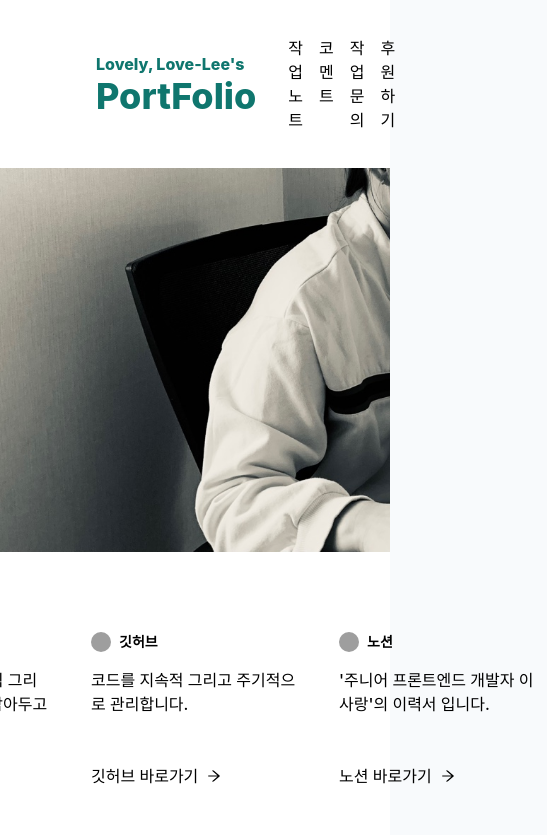
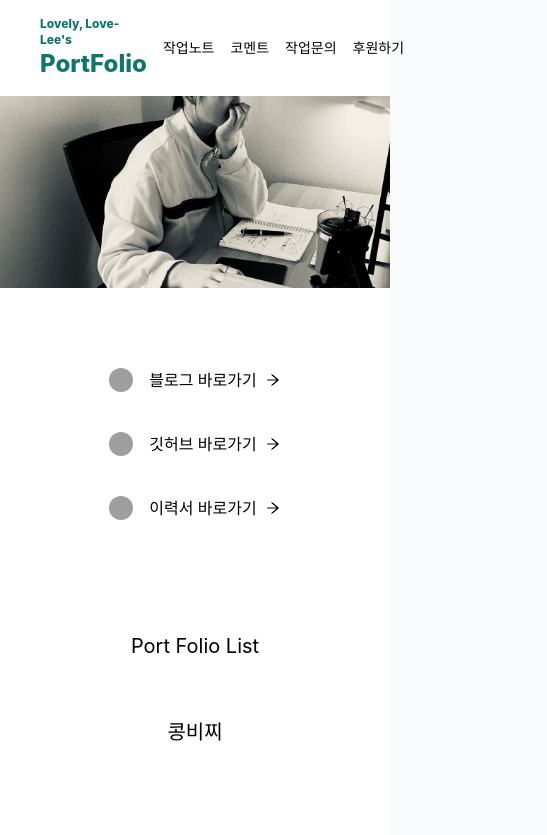
Before and after one commit to twolove-sarang/portFolio, a React (Create React App) app: page / in a window 390 px wide. Shown: the top 835 px of the page, 547 px wide, since content can reach past the window. Built offline with nearby package versions, Linux system fonts and the light colour scheme; grey boxes are pictures that could not be loaded; a web font is replaced by a local one.

Commit message:
responsive

```diff
--- a/src/component/BannerSection.jsx
+++ b/src/component/BannerSection.jsx
@@ -8,7 +8,7 @@ export default function BannerSection() {
         backgroundSize: 'cover',
         backgroundRepeat: 'no-repeat',
       }}
-      className=" bg-teal-700 h-96 w-full"
+      className="bg-teal-700 h-48 md:h-96 w-full"
     ></div>
   );
 }
--- a/src/component/CommentsSection.jsx
+++ b/src/component/CommentsSection.jsx
@@ -3,10 +3,10 @@ import React from 'react';
 export default function CommentsSection() {
   return (
     <>
-      <h1 className="text-center mt-32 text-3xl font-bold">
+      <h1 className="text-center mt-24 md:mt-32 text-xl md:text-3xl font-bold">
         빠른 성장 보다 큰 성장을 하고 싶습니다.
       </h1>
-      <p className="text-center mt-10 mb-32 text-lg mx-auto">
+      <p className="text-center mt-10 mb-32 text-sm md:text-lg mx-auto">
         사람과 사람사이를 이어주는 것,
         <br />
         그리고 보다 나은 생활과 환경을 만드는 것<br />
--- a/src/component/NavbarSection.jsx
+++ b/src/component/NavbarSection.jsx
@@ -3,16 +3,19 @@ import { Link } from 'react-router-dom';
 
 export default function NavbarSection() {
   return (
-    <div className="flex justify-between items-center py-5 px-20">
-      <div className="p-4">
-        <div className="text-md text-teal-700 font-extrabold">
+    <div className="flex justify-between items-center py-4 px-10 md:py-5 md:px-20">
+      <div className="md:p-4">
+        <div className="text-xs md:text-md text-teal-700 font-extrabold">
           Lovely, Love-Lee's
         </div>
-        <Link to={'/'} className="font-extrabold text-4xl text-teal-700">
+        <Link
+          to={'/'}
+          className="font-extrabold text-2xl md:text-4xl text-teal-700"
+        >
           <div>PortFolio</div>
         </Link>
       </div>
-      <div className="flex gap-4 p-4">
+      <div className="flex gap-4 p-4 text-sm md:text-lg shrink-0">
         <Link to={'/note'} className="hover:text-teal-700 hover:font-bold ">
           작업노트
         </Link>
--- a/src/component/PortFolioSection.jsx
+++ b/src/component/PortFolioSection.jsx
@@ -71,8 +71,10 @@ const values = Object.values(portFolioObject);
 export default function PortFolioSection() {
   return (
     <>
-      <div className="text-center mt-32 text-4xl">Port Folio List</div>
-      <div className="flex flex-wrap shrink-0 mt-16 justify-center">
+      <div className="text-center mt-28 md:mt-32 text-xl md:text-4xl">
+        Port Folio List
+      </div>
+      <div className="flex flex-wrap shrink-0 mt-4 md:mt-16 justify-center">
         {values.map((el) => (
           <PortFolioSectionComponent el={el} key={el.name} />
         ))}
--- a/src/component/PortFolioSectionComponent.jsx
+++ b/src/component/PortFolioSectionComponent.jsx
@@ -20,18 +20,18 @@ export default function PortFolioSectionComponent({
   return (
     <div
       style={textStyle}
-      className="text-3xl w-64 h-44 text-center hover:scale-110"
+      className="text-xl w-40 h-28 md:text-3xl md:w-64 md:h-44 text-center hover:scale-110"
       onMouseEnter={handleMouseEnter}
       onMouseLeave={handleMouseLeave}
     >
       {isHover ? (
-        <div className="flex justify-center items-center w-64 h-44">
+        <div className="flex justify-center items-center md:w-64 w-40 h-28 md:h-44">
           <a href={url} className="w-32">
             {script}
           </a>
         </div>
       ) : (
-        <div className="flex justify-center items-center w-64 h-44">
+        <div className="flex justify-center items-center md:w-64 w-40 h-28 md:h-44">
           <a href={url} className="w-32">
             {name}
           </a>
--- a/src/component/SiteSection.jsx
+++ b/src/component/SiteSection.jsx
@@ -16,7 +16,7 @@ const siteSectionObject = {
     script: '코드를 지속적 그리고 주기적으로 관리합니다.',
   },
   notion: {
-    name: '노션',
+    name: '이력서',
     url: 'https://sarang-resume.notion.site/d4e3bcfc978f4b2d94a24c7763c76171',
     img: 'https://upload.wikimedia.org/wikipedia/commons/4/45/Notion_app_logo.png',
     script: `'주니어 프론트엔드 개발자 이사랑'의 이력서 입니다.`,
@@ -25,7 +25,7 @@ const siteSectionObject = {
 const values = Object.values(siteSectionObject);
 export default function SiteSection() {
   return (
-    <div className="flex items-start gap-10 justify-center mt-10">
+    <div className="md:flex items-start gap-10 justify-center mt-10">
       {values.map((el) => (
         <SiteSectionComponent el={el} key={el.name} />
       ))}
--- a/src/component/SiteSectionComponent.jsx
+++ b/src/component/SiteSectionComponent.jsx
@@ -5,17 +5,21 @@ export default function SiteSectionComponent({
   el: { name, url, img, script },
 }) {
   return (
-    <div className="flex-col">
-      <div className="flex items-center gap-2">
-        <img src={img} className="w-5 h-5 rounded-full" alt="name" />
-        <div className="font-bold text-sm">{name}</div>
+    <div className="flex gap-4 md:flex-col mt-10 md:mt-0 justify-center">
+      <div className=" md:flex items-center gap-2 justify-center md:justify-start">
+        <img src={img} className="w-6 h-6 rounded-full" alt="name" />
+        <div className="font-bold text-sm shrink-0 invisible md:visible absolute md:relative">
+          {name}
+        </div>
       </div>
-      <div className="w-52 h-20 my-4 text-md font-medium">{script}</div>
-      <div className="flex items-center">
+      <div className="w-60 mx-auto md:w-52 h-20 my-4 text-md font-medium text-center md:text-left invisible md:visible absolute md:relative">
+        {script}
+      </div>
+      <div className="flex items-center justify-center md:justify-start">
         <a
           href={url}
           className="font-medium text-md hover:mr-4 px-2 duration-300 -ml-2
-          hover:font-bold hover:text-white hover:bg-teal-700 hover:rounded-full"
+          hover:font-bold hover:text-white hover:bg-teal-700 hover:rounded-full shrink-0"
         >
           {name} 바로가기
         </a>
--- a/src/component/StackSection.jsx
+++ b/src/component/StackSection.jsx
@@ -9,7 +9,7 @@ const stackObject = {
     level: '10',
   },
   javascript: {
-    name: 'JS',
+    name: 'JavaScript',
     img: 'https://upload.wikimedia.org/wikipedia/commons/3/3b/Javascript_Logo.png',
     script: '저의 주력 언어입니다.',
     level: '9',
@@ -33,7 +33,7 @@ const values = Object.values(stackObject);
 export default function StackSection() {
   return (
     <>
-      <div className="flex gap-16 items-start justify-center">
+      <div className="flex gap-4 md:gap-16 items-start justify-center">
         {values.map((el) => (
           <StackSectionComponent el={el} key={el.name} />
         ))}
--- a/src/component/StackSectionComponent.jsx
+++ b/src/component/StackSectionComponent.jsx
@@ -4,7 +4,7 @@ export default function StackSectionComponent({
   el: { name, img, script, level, animation },
 }) {
   return (
-    <div className="mt-16 mb-20 w-28">
+    <div className="md:mt-16 mb-20 w-28">
       <div
         style={{
           backgroundImage: `url(${img})`,
@@ -13,19 +13,23 @@ export default function StackSectionComponent({
           backgroundRepeat: 'no-repeat',
           backgroundColor: 'white',
         }}
-        className="w-28 h-28"
+        className="w-16 h-16 md:w-28 md:h-28 mx-auto"
         alt={name}
       />
+      <div>
         {animation ? (
-        <div className="text-center font-bold text-xl mt-8 animate-bounce">
+          <div className="text-center font-bold text-sm md:text-xl mt-8 animate-bounce">
             {name}
           </div>
         ) : (
-        <div className="text-center font-bold text-xl mt-8">{name}</div>
+          <div className="text-center font-bold text-sm md:text-xl mt-8">
+            {name}
+          </div>
         )}
 
-      <div className="text-center text-sm mt-4">
+        <div className="text-center text-xs md:text-sm mt-4">
           {script} Lv.{level}/10
+        </div>
       </div>
     </div>
   );
--- a/src/pages/MainPage.jsx
+++ b/src/pages/MainPage.jsx
@@ -9,7 +9,7 @@ export default function MainPage() {
   return (
     <>
       <BannerSection />
-      <div className="px-40 py-10">
+      <div className="px-10 py-10 md:px-40">
         <SiteSection />
         <PortFolioSection />
         <CommentsSection />
```
Lines whose indentation alone changed are shown as unchanged.
